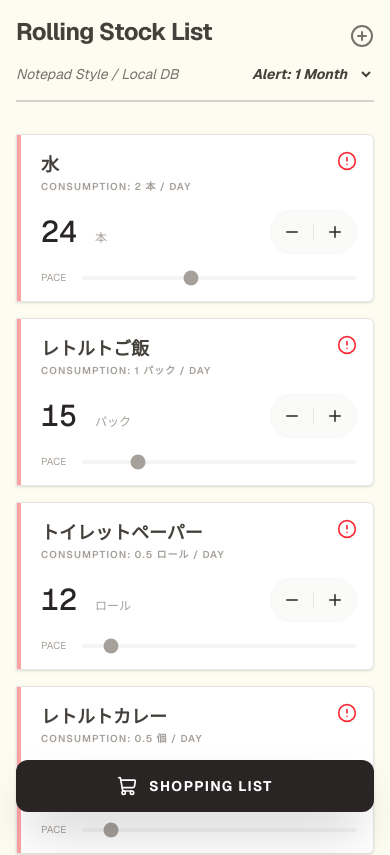
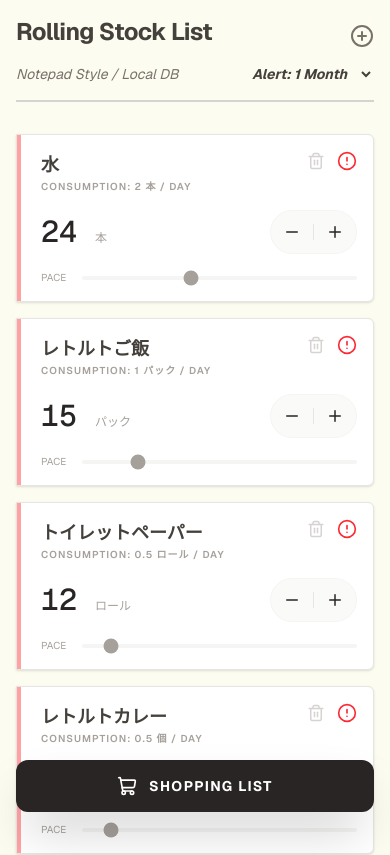
Before and after one commit to vegetableyoga/rolling-stock-list, a Next.js app: page / in a window 390 px wide. Shown: the top 855 px of the page. Built offline with nearby package versions, Linux system fonts and the light colour scheme.

Commit message:
update fix

```diff
--- a/app/page.tsx
+++ b/app/page.tsx
@@ -185,9 +185,10 @@ export default function RollingStockApp() {
                       </p>
                     </div>
                     <div className="flex items-center gap-3">
+                      {/* ゴミ箱ボタン: スマホでも見えるように修正 */}
                       <button
                         onClick={() => deleteItem(item.id)}
-                        className="opacity-0 group-hover:opacity-100 text-stone-300 hover:text-red-400 transition-all"
+                        className="text-stone-300 hover:text-red-400 transition-all sm:opacity-0 sm:group-hover:opacity-100"
                       >
                         <Trash2 size={18} />
                       </button>
```
